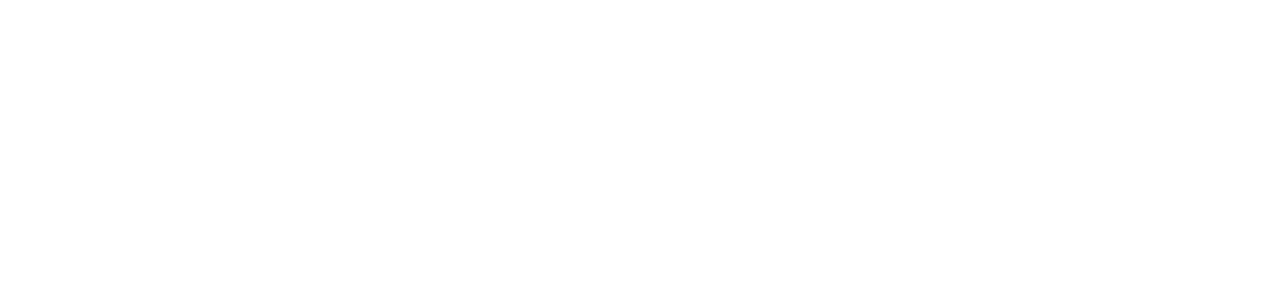
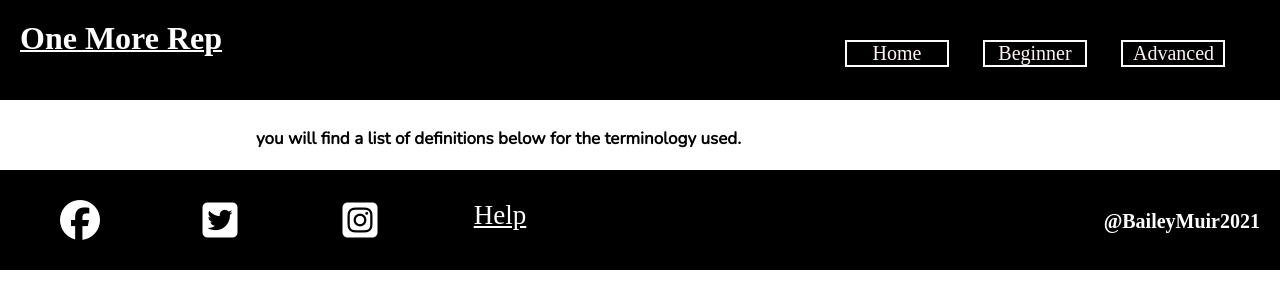
Before and after one commit to BaileyMuir/Gym-instuctor-cv, a plain HTML site: page help.html in a window 1280 px wide. Drawn offline with nearby package versions, Linux system fonts and the light colour scheme; a web font is replaced by a local one.

Commit message:
Add header and footer to the help.html.

```diff
--- a/help.html
+++ b/help.html
@@ -0,0 +1,43 @@
+<!DOCTYPE html>
+<html lang="en">
+<head>
+    <meta charset="UTF-8">
+    <meta http-equiv="X-UA-Compatible" content="IE=edge">
+    <meta name="viewport" content="width=device-width, initial-scale=1.0">
+    <link rel="stylesheet" href="assets/css/style.css">
+    <title>One More Rep</title>
+</head>
+<body>
+    <header>
+        <a href="index.html"><h1>One More Rep</h1></a>
+        <nav id="main-nav">
+            <ul>
+                <li><a href="index.html">Home</a></li>
+                <li><a href="beginner.html">Beginner</a></li>
+                <li><a href="advanced.html">Advanced</a></li>
+            </ul>
+        </nav>
+    </header>
+    <div id="main-body">
+        <p>you will find a list of definitions below for the terminology used.</p>
+    </div>
+    <footer>
+        <ul id="social-media">
+            <li>
+                <a href="https://facebook.com" target="_blank" rel="noopener" aria-label="follow us on facebook (opan in a new tab)"><i class="fab fa-facebook"></i></a>
+            </li>
+            <li>
+                <a href="https://twitter.com"  target="_blank" rel="noopener" aria-label="follow us on twitter (opan in a new tab)"><i class="fab fa-twitter-square"></i></a>
+            </li>
+            <li>
+                <a href="https://www.instagram.com" target="_blank" rel="noopener" aria-label="follow us on instagram (opan in a new tab)"><i class="fab fa-instagram-square"></i></a>
+            </li>
+            <li>
+                <a href="help.html" id="help">Help</a>
+            </li>
+        </ul>
+        <p id="copyright">@BaileyMuir2021</p>
+    </footer>
+    <script src="https://kit.fontawesome.com/47b3535df0.js" crossorigin="anonymous"></script>
+</body>
+</html>
```
Also changed, not shown: advanced.html (+1 -1 lines), beginner.html (+1 -1 lines), index.html (+1 -1 lines).
